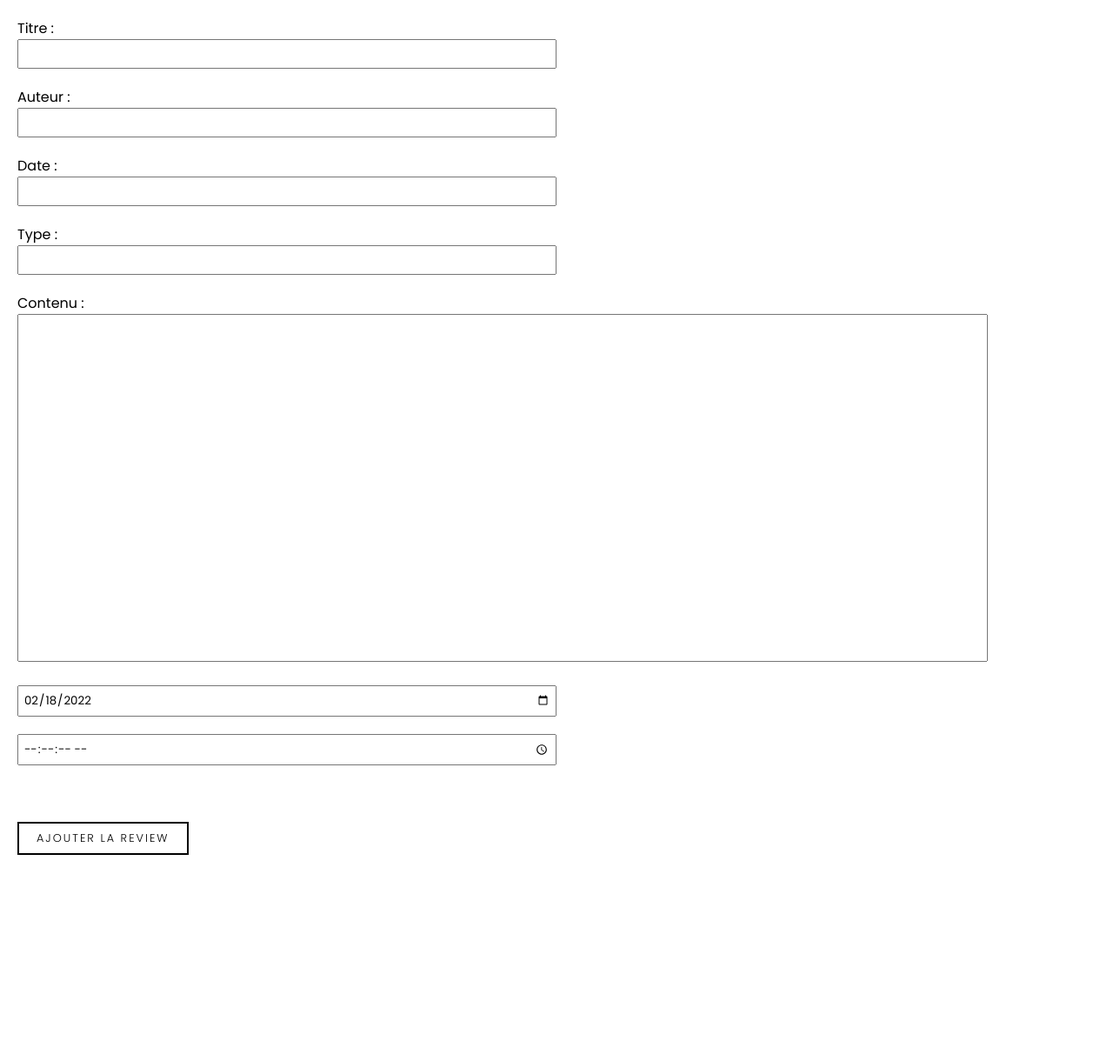
After one commit to paul-ndl/review-blog, a PHP site: page /newReview.php in a window 1280 px wide. The commit adds this page. Shown: the whole page at 87% size. Run offline with PHP 8.4, Linux system fonts and the light colour scheme.

Commit message:
creation gestion db

```diff
--- a/gestion.php
+++ b/gestion.php
@@ -66,7 +66,7 @@ $posts = $stmt->fetchAll(PDO::FETCH_ASSOC);
     <div>
         <?=show_reviews($posts)?>
         <br>
-        <a class="add">Ajouter une review</a>
+        <a class="add" href="newReview.php">Ajouter une review</a>
     <div>
 
     <br>
--- /dev/null
+++ b/newReview.php
@@ -0,0 +1,79 @@
+<!DOCTYPE html>
+<html lang="fr">
+
+<head>
+    <meta name="viewport" content="width=device-width, initial-scale=1.0">
+    <title>Le blog de Pripri</title>
+    <link rel="shortcut icon" href="resources/icon.png" />
+    <link rel="stylesheet" type="text/css" href="style.css">
+    <link rel="stylesheet" type="text/css" href="gestion.css">
+    <script src="functions.js"></script>
+</head>
+
+<body>
+    <!-- List all reviews -->
+    <div>
+        <form>
+            <div class="reviewData">
+                Titre :
+                <br>
+                <input name="title" class="smallInput" type="text">
+                <br>
+                Auteur :
+                <br>
+                <input name="author" class="smallInput" type="text">
+                <br>
+                Date :
+                <br>
+                <input name="date" class="smallInput" type="text">
+                <br>
+                Type :
+                <br>
+                <input name="type" class="smallInput" type="text">
+                <br>
+                Contenu :
+                <br>
+                <textarea name="content" class="bigInput"></textarea>
+                <br>
+                <input name="submit_date" class="submit_date smallInput" type="date" value="">
+                <br>
+                <input name="submit_time" class="submit_time smallInput" type="time" value="" step="2">
+            </div>
+        </form>
+        <br>
+        <button class="add" onclick="createReview();">Ajouter la review</button>
+    <div>
+
+    <br>
+    <br>
+
+    <script type="text/javascript">
+        now = new Date();
+        time = document.querySelector(".submit_time");
+        date = document.querySelector(".submit_date");
+        month = now.getMonth() > 8 ? (now.getMonth()+1).toString() : "0" + (now.getMonth()+1).toString();
+        date.setAttribute("value", "20" + now.getYear().toString().substr(1) + "-" + month + "-" + now.getDate());
+        time.setAttribute("value", now.getHours() + ":" + now.getMinutes() + ":" + now.getSeconds());
+        function createReview() {
+            if (confirm("Es-tu sûre de vouloir ajouter cette review?")) {
+                element = new FormData(document.querySelector("form"));
+                title = element.get('title');
+                author = element.get('author');
+                date = element.get('date');
+                type = element.get('type');
+                content = element.get('content');
+                submit_date = element.get('submit_date');
+                submit_time = element.get('submit_time');
+                if (title == "" || author == "" || date == "" || type == "" || content == "") {
+                    confirm("Vérifiez que vous avez rempli tous les champs obligatoires!")
+                } else {
+                    fetch("createReview.php?title=" + title + "&author=" + author + "&date=" + date + "&type=" + type + "&content=" + content + "&submit_time=" + submit_date + " " + submit_time)
+                    .then(() => document.location.href = "gestion.php");
+                }
+                return false;
+            }
+        }
+    </script>
+
+</body>
+</html>
```
Also changed, not shown: cmdreview.php (+7 -12 lines), createReview.php (added, +23 -0 lines).
